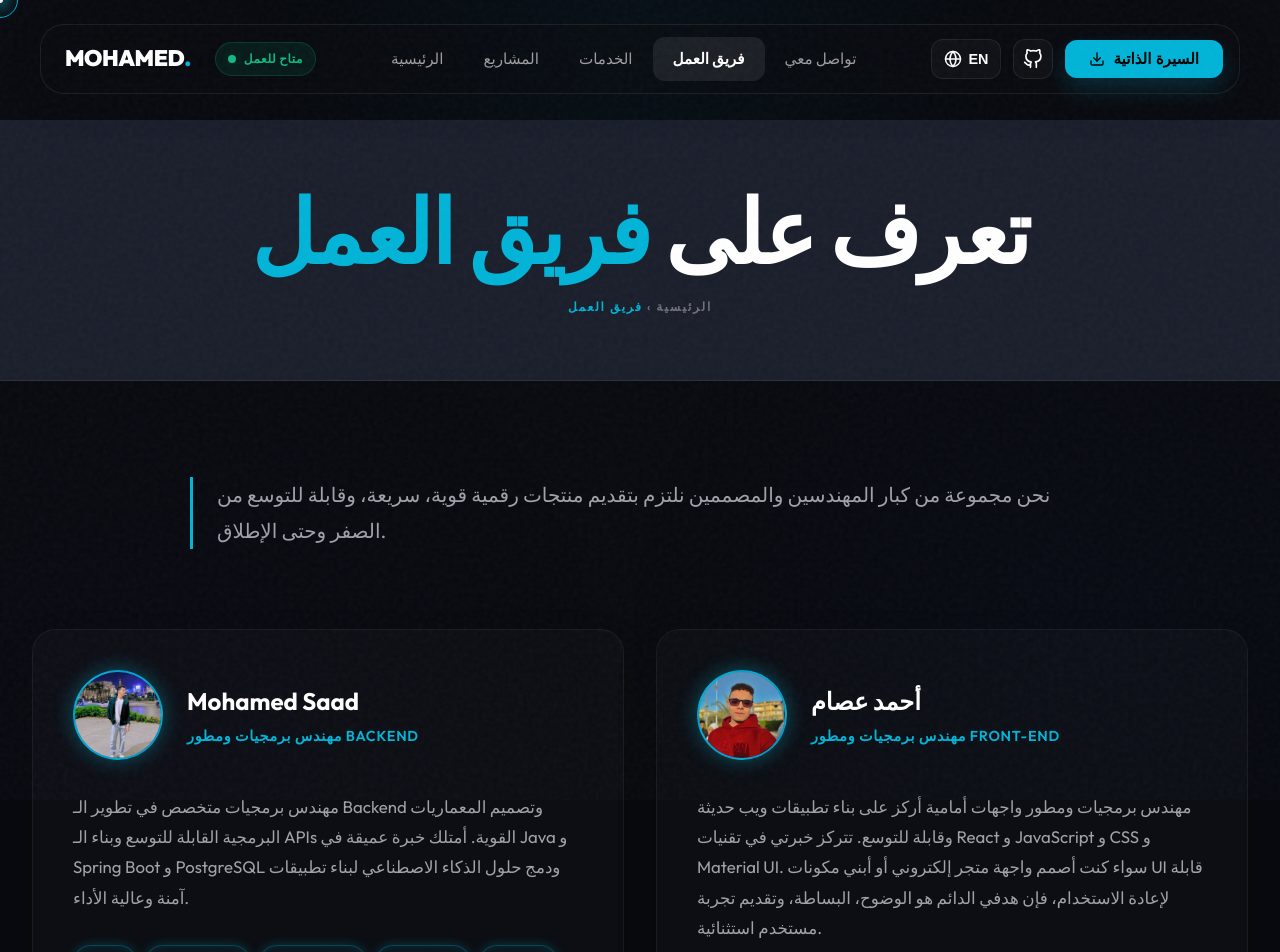
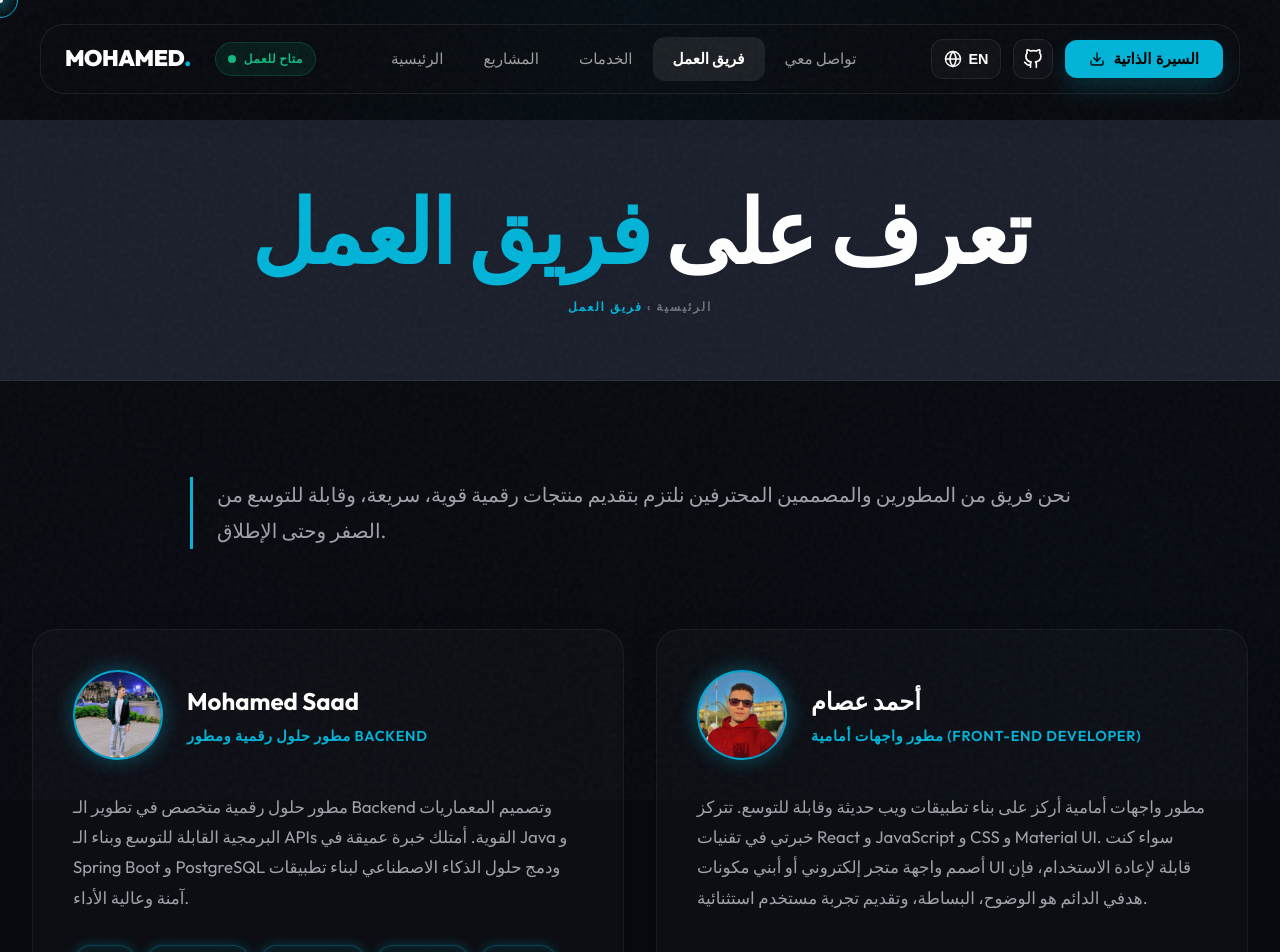
Before and after one commit to mohamedcody/ProfileMe, a React (Vite) app in the folder portfolio-app/: page /team in a window 1280 px wide. Shown: the top 952 px of the page. Built offline with nearby package versions, Linux system fonts and the light colour scheme.

Commit message:
feat(bio): update role title to Digital Solutions Developer

```diff
--- a/portfolio-app/src/i18n.ts
+++ b/portfolio-app/src/i18n.ts
@@ -11,14 +11,14 @@ const resources = {
       "Team": "Team",
       "MEET THE": "MEET THE",
       "TEAM": "TEAM",
-      "team_mission": "We are a collective of senior engineers and designers committed to delivering robust, scalable, and high-performance digital products from the ground up.",
-      "Founder_Role": "Software Engineer & Backend Developer",
-      "Founder_Bio": "Software Engineer with a deep focus on backend development, scalable architecture, and robust REST APIs. Experienced in Java, Spring Boot, PostgreSQL, and integrating modern AI services to build secure, high-performance web applications.",
+      "team_mission": "We are a collective of senior developers and designers committed to delivering robust, scalable, and high-performance digital products from the ground up.",
+      "Founder_Role": "Digital Solutions & Backend Developer",
+      "Founder_Bio": "Digital Solutions Developer with a deep focus on backend development, scalable architecture, and robust REST APIs. Experienced in Java, Spring Boot, PostgreSQL, and integrating modern AI services to build secure, high-performance web applications.",
       "Available": "Available",
       "Resume": "Resume",
 
-      "Software_Engineer_Role": "Software Engineer",
-      "Software_Engineer_Desc": "Building secure, scalable, and modern full-stack applications focused on speed, clean architecture, and exceptional user experiences.",
+      "Software_Engineer_Role": "Digital Solutions Developer",
+      "Software_Engineer_Desc": "Building secure, scalable, and modern digital solutions focused on speed, clean architecture, and exceptional user experiences.",
       "JobFinder_Desc": "A full-stack job search platform designed to help job seekers discover relevant opportunities through intelligent matching and robust user profiles.",
       "JobFinder_Decisions": "Key Engineering Decisions:",
       "JobFinder_Dec1": "Implemented <strong style=\"color: var(--text-high)\">JWT authentication</strong> & Spring Security.",
@@ -55,7 +55,7 @@ const resources = {
       "Tools in my toolbox": "Tools in my toolbox",
       "How I Can Help": "How I Can Help",
       "About Me": "About Me",
-      "about_p1": "I am a <strong style=\"color: var(--text-high)\">Software Engineer</strong> with strong backend experience and a deep understanding of application development and engineering fundamentals.",
+      "about_p1": "I am a <strong style=\"color: var(--text-high)\">Digital Solutions Developer</strong> with strong backend experience and a deep understanding of application development and software fundamentals.",
       "about_p2": "Instead of just writing code, I focus on <span style=\"color: var(--accent-primary)\">solving real business problems</span>. I integrate modern tools, including AI, to improve productivity, while maintaining full responsibility for architectural decisions, security, and maintainability.",
       "about_quote": "\"I believe in building practical, secure, and modern web applications where every technology used has a clear purpose.\"",
       "How_subtitle": "Providing comprehensive full-stack solutions tailored to your unique technical needs.",
@@ -64,8 +64,8 @@ const resources = {
       "Trusted Partners": "Trusted Partners",
       "partners_subtitle": "For large-scale applications, I collaborate with specialized engineers to deliver end-to-end full-stack perfection.",
       "Ahmed Esam": "Ahmed Esam",
-      "Ahmed_Role": "Software Engineer & Front-End Developer",
-      "Ahmed_Bio": "I’m a Software Engineer & Front-End Developer with a strong focus on building modern, clean, and scalable web applications. My expertise lies in React, JavaScript, CSS, and UI frameworks like Material UI. Whether I'm designing an e-commerce interface, creating reusable UI components, or improving performance, I always aim for clarity, simplicity, and user-focused design.",
+      "Ahmed_Role": "Front-End Developer & UI Specialist",
+      "Ahmed_Bio": "Front-End Developer with a strong focus on building modern, clean, and scalable web applications. My expertise lies in React, JavaScript, CSS, and UI frameworks like Material UI. Whether I'm designing an e-commerce interface, creating reusable UI components, or improving performance, I always aim for clarity, simplicity, and user-focused design.",
 
       "Backend & REST APIs": "Backend & REST APIs",
       "Robust API Development": "Robust API Development",
@@ -183,14 +183,14 @@ const resources = {
       "Team": "فريق العمل",
       "MEET THE": "تعرف على",
       "TEAM": "فريق العمل",
-      "team_mission": "نحن مجموعة من كبار المهندسين والمصممين نلتزم بتقديم منتجات رقمية قوية، سريعة، وقابلة للتوسع من الصفر وحتى الإطلاق.",
-      "Founder_Role": "مهندس برمجيات ومطور Backend",
-      "Founder_Bio": "مهندس برمجيات متخصص في تطوير الـ Backend وتصميم المعماريات البرمجية القابلة للتوسع وبناء الـ APIs القوية. أمتلك خبرة عميقة في Java و Spring Boot و PostgreSQL ودمج حلول الذكاء الاصطناعي لبناء تطبيقات آمنة وعالية الأداء.",
+      "team_mission": "نحن فريق من المطورين والمصممين المحترفين نلتزم بتقديم منتجات رقمية قوية، سريعة، وقابلة للتوسع من الصفر وحتى الإطلاق.",
+      "Founder_Role": "مطور حلول رقمية ومطور Backend",
+      "Founder_Bio": "مطور حلول رقمية متخصص في تطوير الـ Backend وتصميم المعماريات البرمجية القابلة للتوسع وبناء الـ APIs القوية. أمتلك خبرة عميقة في Java و Spring Boot و PostgreSQL ودمج حلول الذكاء الاصطناعي لبناء تطبيقات آمنة وعالية الأداء.",
       "Available": "متاح للعمل",
       "Resume": "السيرة الذاتية",
 
-      "Software_Engineer_Role": "مهندس برمجيات",
-      "Software_Engineer_Desc": "أبني تطبيقات ويب متكاملة، آمنة، وقابلة للتوسع مع التركيز على السرعة، المعمارية النظيفة، وتجربة المستخدم الاستثنائية.",
+      "Software_Engineer_Role": "مطور حلول رقمية",
+      "Software_Engineer_Desc": "أبني حلولاً رقمية وتطبيقات ويب متكاملة، آمنة، وقابلة للتوسع مع التركيز على السرعة، المعمارية النظيفة، وتجربة المستخدم الاستثنائية.",
       "JobFinder_Desc": "منصة شاملة للبحث عن الوظائف مصممة لمساعدة الباحثين عن عمل في اكتشاف الفرص المناسبة من خلال المطابقة الذكية وملفات تعريف المستخدم القوية.",
       "JobFinder_Decisions": "أهم القرارات الهندسية:",
       "JobFinder_Dec1": "تنفيذ <strong style=\"color: var(--text-high)\">مصادقة JWT</strong> و Spring Security.",
@@ -227,7 +227,7 @@ const resources = {
       "Tools in my toolbox": "الأدوات والتقنيات",
       "How I Can Help": "كيف يمكنني مساعدتك",
       "About Me": "نبذة عني",
-      "about_p1": "أنا <strong style=\"color: var(--text-high)\">مهندس برمجيات</strong> أمتلك خبرة قوية في الـ Backend وفهم عميق لأساسيات هندسة وتطوير النظم والبرمجيات.",
+      "about_p1": "أنا <strong style=\"color: var(--text-high)\">مطور حلول رقمية</strong> أمتلك خبرة قوية في الـ Backend وفهم عميق لأساسيات بناء وتطوير النظم والبرمجيات.",
       "about_p2": "بدلاً من مجرد كتابة الكود، أركز على <span style=\"color: var(--accent-primary)\">حل مشاكل البزنس الحقيقية</span>. أدمج الأدوات الحديثة، بما فيها الذكاء الاصطناعي لزيادة الإنتاجية، مع تحمل المسئولية الكاملة لقرارات التصميم المعماري والأمان وسهولة الصيانة.",
       "about_quote": "\"أؤمن ببناء تطبيقات ويب عملية، آمنة، وحديثة، حيث يكون لكل تقنية مستخدمة غرض وهدف واضح.\"",
       "How_subtitle": "أقدم حلول برمجية متكاملة (Full-Stack) مخصصة لتلبية احتياجاتك التقنية الفريدة.",
@@ -236,8 +236,8 @@ const resources = {
       "Trusted Partners": "فريق العمل وشركاء النجاح",
       "partners_subtitle": "في المشاريع الضخمة، أتعاون مع نخبة من المهندسين المتخصصين لتقديم منتجات متكاملة من الألف للياء.",
       "Ahmed Esam": "أحمد عصام",
-      "Ahmed_Role": "مهندس برمجيات ومطور Front-End",
-      "Ahmed_Bio": "مهندس برمجيات ومطور واجهات أمامية أركز على بناء تطبيقات ويب حديثة وقابلة للتوسع. تتركز خبرتي في تقنيات React و JavaScript و CSS و Material UI. سواء كنت أصمم واجهة متجر إلكتروني أو أبني مكونات UI قابلة لإعادة الاستخدام، فإن هدفي الدائم هو الوضوح، البساطة، وتقديم تجربة مستخدم استثنائية.",
+      "Ahmed_Role": "مطور واجهات أمامية (Front-End Developer)",
+      "Ahmed_Bio": "مطور واجهات أمامية أركز على بناء تطبيقات ويب حديثة وقابلة للتوسع. تتركز خبرتي في تقنيات React و JavaScript و CSS و Material UI. سواء كنت أصمم واجهة متجر إلكتروني أو أبني مكونات UI قابلة لإعادة الاستخدام، فإن هدفي الدائم هو الوضوح، البساطة، وتقديم تجربة مستخدم استثنائية.",
 
       "Backend & REST APIs": "تطوير الـ Backend والـ APIs",
       "Robust API Development": "بناء واجهات برمجية (APIs) قوية",
```
